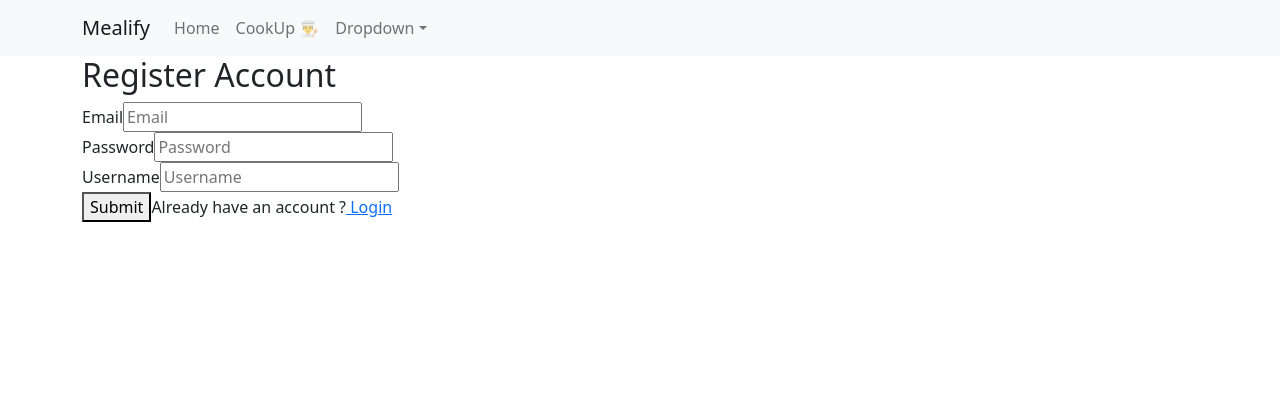
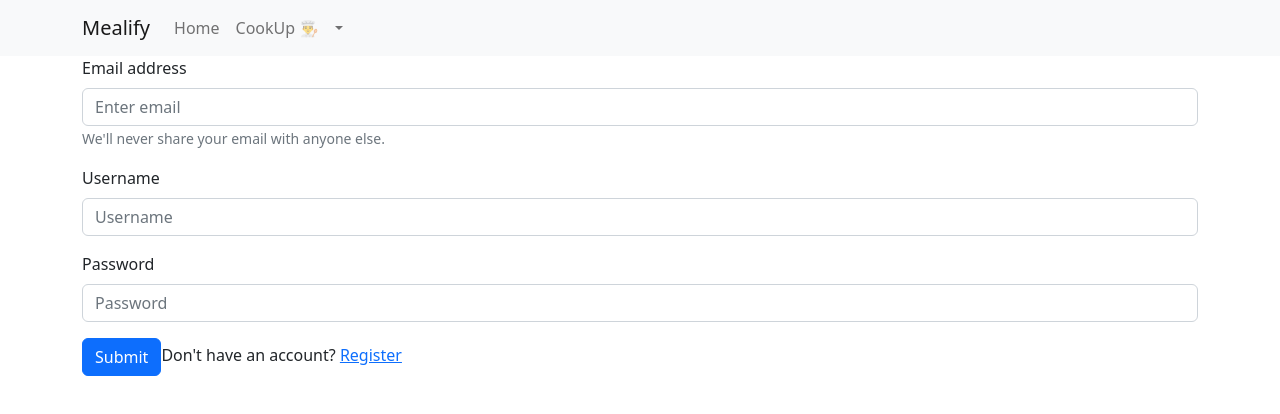
Before and after one commit to DudeUnoob/mealify, a React (Vite) app in the folder client/: page /register in a window 1280 px wide. Shown: the top 414 px of the page. Built offline with nearby package versions, Linux system fonts and the light colour scheme.

Commit message:
better auth system and routes

```diff
--- a/client/src/App.jsx
+++ b/client/src/App.jsx
@@ -1,4 +1,4 @@
-import React from "react";
+import React, { useEffect } from "react";
 import Register from "./pages/Register";
 import { Routes, Route, BrowserRouter } from "react-router-dom";
 import Login from "./pages/Login";
@@ -7,14 +7,23 @@ import Cards from "./pages/Cards";
 import "react-toastify/dist/ReactToastify.css";
 import 'bootstrap/dist/css/bootstrap.min.css';
 import NavigationBar from "./components/NavigationBar";
+import { onLocalStorageChange } from "./functions/onLocalStorageChange";
+import Home from "./pages/Home";
 export default function App() {
+
+  useEffect(() => {
+    onLocalStorageChange()
+  }, [])
+
   return (
     <BrowserRouter>
     <NavigationBar />
       <Routes>
         <Route exact path="/register" element={<Register />} />
         <Route exact path="/login" element={<Login />} />
-        <Route exact path="/" element={<Cards />} />
+        {/* <Route exact path="/login" element={<Cards />}/> */}
+        <Route exact path="/dashboard" element={<Cards />} />
+        <Route exact path="/" element={<Home />}/>
       </Routes>
     </BrowserRouter>
   );
--- a/client/src/components/NavigationBar.jsx
+++ b/client/src/components/NavigationBar.jsx
@@ -8,12 +8,12 @@ export default function NavigationBar(){
         <Navbar.Toggle aria-controls="basic-navbar-nav" />
         <Navbar.Collapse id="basic-navbar-nav">
           <Nav className="me-auto">
-            <Nav.Link href="#home">Home</Nav.Link>
-            <Nav.Link href="#link">CookUp 👨‍🍳</Nav.Link>
-            <NavDropdown title="Dropdown" id="basic-nav-dropdown">
-              <NavDropdown.Item href="#action/3.1">Action</NavDropdown.Item>
-              <NavDropdown.Item href="#action/3.2">
-                Another action
+            <Nav.Link href="/">Home</Nav.Link>
+            <Nav.Link href="/dashboard">CookUp 👨‍🍳</Nav.Link>
+            <NavDropdown  id="basic-nav-dropdown">
+              <NavDropdown.Item href="/login">Login</NavDropdown.Item>
+              <NavDropdown.Item href="/register">
+                Sign Up
               </NavDropdown.Item>
               <NavDropdown.Item href="#action/3.3">Something</NavDropdown.Item>
               <NavDropdown.Divider />
--- /dev/null
+++ b/client/src/functions/onLocalStorageChange.js
@@ -0,0 +1,6 @@
+
+export const onLocalStorageChange = () => {
+    window.addEventListener("storage", (e) => {
+        console.log(e)
+    })
+}
--- a/client/src/pages/Cards.jsx
+++ b/client/src/pages/Cards.jsx
@@ -23,7 +23,7 @@ export default function Cards() {
           removeCookie("jwt");
           navigate("/login");
         } else
-          toast(`Hi ${data.user} 🦄`, {
+          toast(`Hi ${data.user} 👩‍🍳`, {
             theme: "dark",
           });
       }
--- /dev/null
+++ b/client/src/pages/Home.jsx
@@ -0,0 +1,18 @@
+
+import React, { useState, useEffect } from 'react';
+import { Card } from "react-bootstrap"
+
+export default function Home(){
+
+    return (
+        <>
+            <div className="container">
+                <Card>
+                    <Card.Body>
+                        <Card.Text>Hello World</Card.Text>
+                    </Card.Body>
+                </Card>
+            </div>
+        </>
+    )
+}
--- a/client/src/pages/Login.jsx
+++ b/client/src/pages/Login.jsx
@@ -3,13 +3,14 @@ import axios from "axios";
 import { Link, useNavigate } from "react-router-dom";
 import { useCookies } from "react-cookie";
 import { ToastContainer, toast } from "react-toastify";
+import { Form, Button } from "react-bootstrap"
 
 function Login() {
   const [cookies] = useCookies([]);
   const navigate = useNavigate();
   useEffect(() => {
     if (cookies.jwt) {
-      navigate("/");
+      navigate("/dashboard");
     }
   }, [cookies, navigate]);
 
@@ -34,7 +35,7 @@ function Login() {
           if (email) generateError(email);
           else if (password) generateError(password);
         } else {
-          navigate("/");
+          navigate("/dashboard");
         }
       }
     } catch (ex) {
@@ -42,37 +43,65 @@ function Login() {
     }
   };
   return (
-    <div className="container">
-      <h2>Login to your Account</h2>
-      <form onSubmit={(e) => handleSubmit(e)}>
-        <div>
-          <label htmlFor="email">Email</label>
-          <input
-            type="text"
-            name="email"
-            placeholder="Email"
-            onChange={(e) =>
-              setValues({ ...values, [e.target.name]: e.target.value })
-            }
-          />
-        </div>
-        <div>
-          <label htmlFor="password">Password</label>
-          <input
-            type="password"
-            placeholder="Password"
-            name="password"
-            onChange={(e) =>
-              setValues({ ...values, [e.target.name]: e.target.value })
-            }
-          />
-        </div>
-        <button type="submit">Submit</button>
-        <span>
-          Don't have an account ?<Link to="/register"> Register </Link>
-        </span>
-      </form>
-      <ToastContainer />
+    // <div className="container">
+    //   <h2>Login to your Account</h2>
+    //   <form onSubmit={(e) => handleSubmit(e)}>
+    //     <div>
+    //       <label htmlFor="email">Email</label>
+    //       <input
+    //         type="text"
+    //         name="email"
+    //         placeholder="Email"
+    //         onChange={(e) =>
+    //           setValues({ ...values, [e.target.name]: e.target.value })
+    //         }
+    //       />
+    //     </div>
+    //     <div>
+    //       <label htmlFor="password">Password</label>
+    //       <input
+    //         type="password"
+    //         placeholder="Password"
+    //         name="password"
+    //         onChange={(e) =>
+    //           setValues({ ...values, [e.target.name]: e.target.value })
+    //         }
+    //       />
+    //     </div>
+    //     <button type="submit">Submit</button>
+    //     <span>
+    //       Don't have an account ?<Link to="/register"> Register </Link>
+    //     </span>
+    //   </form>
+    //   <ToastContainer />
+    // </div>
+
+<div className="container">
+    <Form>
+      <Form.Group className="mb-3" controlId="formBasicEmail">
+        <Form.Label>Email address</Form.Label>
+        <Form.Control type="email" placeholder="Enter email" name="email" onChange={(e) => setValues({ ...values, [e.target.name]: e.target.value })} />
+        <Form.Text className="text-muted">
+          We'll never share your email with anyone else.
+        </Form.Text>
+      </Form.Group>
+
+      <Form.Group className="mb-3" controlId="formBasicPassword">
+        <Form.Label>Password</Form.Label>
+        <Form.Control type="password" placeholder="Password" name="password" onChange={(e) => setValues({ ...values, [e.target.name]: e.target.value })}/>
+      </Form.Group>
+      <Form.Group className="mb-3" controlId="formBasicCheckbox">
+
+      </Form.Group>
+      <Button variant="primary" type="submit" onClick={(e) => handleSubmit(e)}>
+        Submit
+      </Button>
+      <span>
+        Don't have an account? <Link to="/register">Register</Link>
+      </span>
+    </Form>
+    <ToastContainer />
+
     </div>
   );
 }
--- a/client/src/pages/Register.jsx
+++ b/client/src/pages/Register.jsx
@@ -3,12 +3,13 @@ import axios from "axios";
 import { ToastContainer, toast } from "react-toastify";
 import { useCookies } from "react-cookie";
 import { Link, useNavigate } from "react-router-dom";
+import { Form, Button } from "react-bootstrap"
 function Register() {
   const [cookies] = useCookies(["cookie-name"]);
   const navigate = useNavigate();
   useEffect(() => {
     if (cookies.jwt) {
-      navigate("/");
+      navigate("/dashboard");
     }
   }, [cookies, navigate]);
 
@@ -41,48 +42,87 @@ function Register() {
     }
   };
   return (
+    // <div className="container">
+    //   <h2>Register Account</h2>
+    //   <form onSubmit={(e) => handleSubmit(e)}>
+    //     <div>
+    //       <label htmlFor="email">Email</label>
+    //       <input
+    //         type="email"
+    //         name="email"
+    //         placeholder="Email"
+    //         onChange={(e) =>
+    //           setValues({ ...values, [e.target.name]: e.target.value })
+    //         }
+    //       />
+    //     </div>
+    //     <div>
+    //       <label htmlFor="password">Password</label>
+    //       <input
+    //         type="password"
+    //         placeholder="Password"
+    //         name="password"
+    //         onChange={(e) =>
+    //           setValues({ ...values, [e.target.name]: e.target.value })
+    //         }
+    //       />
+    //     </div>
+    //     <div>
+    //       <label htmlFor="username">Username</label>
+    //       <input
+    //       type="text"
+    //       placeholder="Username"
+    //       name="username"
+    //       onChange={(e) => {
+    //         setValues({ ...values, [e.target.name]: e.target.value })
+    //       }}
+    //       />
+    //     </div>
+    //     <button type="submit">Submit</button>
+    //     <span>
+    //       Already have an account ?<Link to="/login"> Login</Link>
+    //     </span>
+    //   </form>
+    //   <ToastContainer />
+    // </div>
+
+
     <div className="container">
-      <h2>Register Account</h2>
-      <form onSubmit={(e) => handleSubmit(e)}>
-        <div>
-          <label htmlFor="email">Email</label>
-          <input
-            type="email"
-            name="email"
-            placeholder="Email"
-            onChange={(e) =>
-              setValues({ ...values, [e.target.name]: e.target.value })
-            }
-          />
-        </div>
-        <div>
-          <label htmlFor="password">Password</label>
-          <input
-            type="password"
-            placeholder="Password"
-            name="password"
-            onChange={(e) =>
-              setValues({ ...values, [e.target.name]: e.target.value })
-            }
-          />
-        </div>
-        <div>
-          <label htmlFor="username">Username</label>
-          <input
-          type="text"
-          placeholder="Username"
-          name="username"
-          onChange={(e) => {
-            setValues({ ...values, [e.target.name]: e.target.value })
-          }}
-          />
-        </div>
-        <button type="submit">Submit</button>
-        <span>
-          Already have an account ?<Link to="/login"> Login</Link>
-        </span>
-      </form>
-      <ToastContainer />
+    <Form>
+      <Form.Group className="mb-3" controlId="formBasicEmail">
+        <Form.Label>Email address</Form.Label>
+        <Form.Control type="email" placeholder="Enter email" name="email" onChange={(e) => setValues({ ...values, [e.target.name]: e.target.value })} />
+        <Form.Text className="text-muted">
+          We'll never share your email with anyone else.
+        </Form.Text>
+      </Form.Group>
+
+      <Form.Group className="mb-3" controlId="formBasicUsername">
+        <Form.Label>Username</Form.Label>
+        <Form.Control type="text" placeholder="Username" name="username" onChange={(e) => setValues({ ...values, [e.target.name]: e.target.value })}/>
+      </Form.Group>
+      <Form.Group className="mb-3" controlId="formBasicCheckbox">
+
+      </Form.Group>
+
+      <Form.Group className="mb-3" controlId="formBasicPassword">
+        <Form.Label>Password</Form.Label>
+        <Form.Control type="password" placeholder="Password" name="password" onChange={(e) => setValues({ ...values, [e.target.name]: e.target.value })}/>
+      </Form.Group>
+      <Form.Group className="mb-3" controlId="formBasicCheckbox">
+
+      </Form.Group>
+
+
+      <Button variant="primary" type="submit" onClick={(e) => handleSubmit(e)}>
+        Submit
+      </Button>
+      <span>
+        Don't have an account? <Link to="/register">Register</Link>
+      </span>
+    </Form>
+    <ToastContainer />
+
     </div>
   );
 }
```
